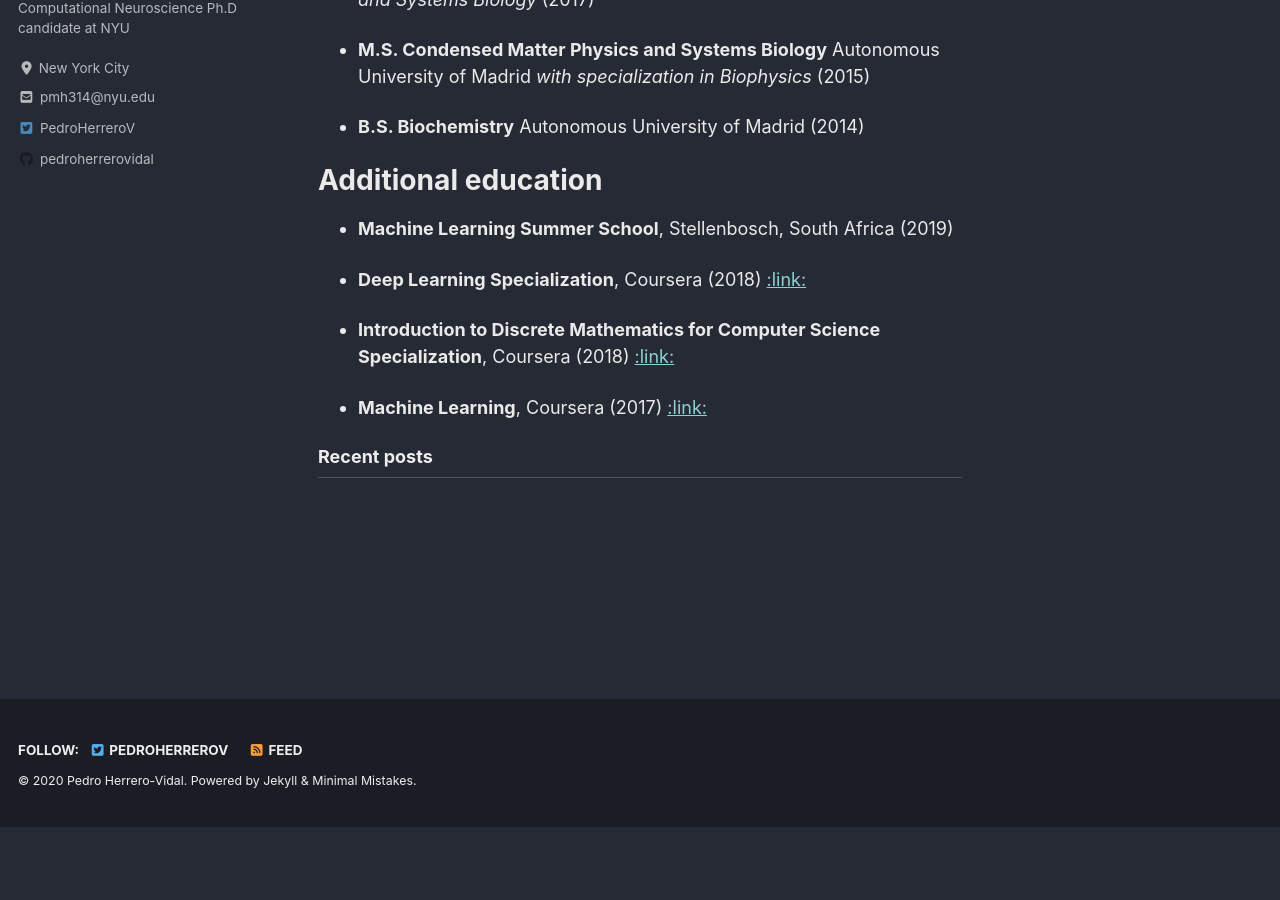
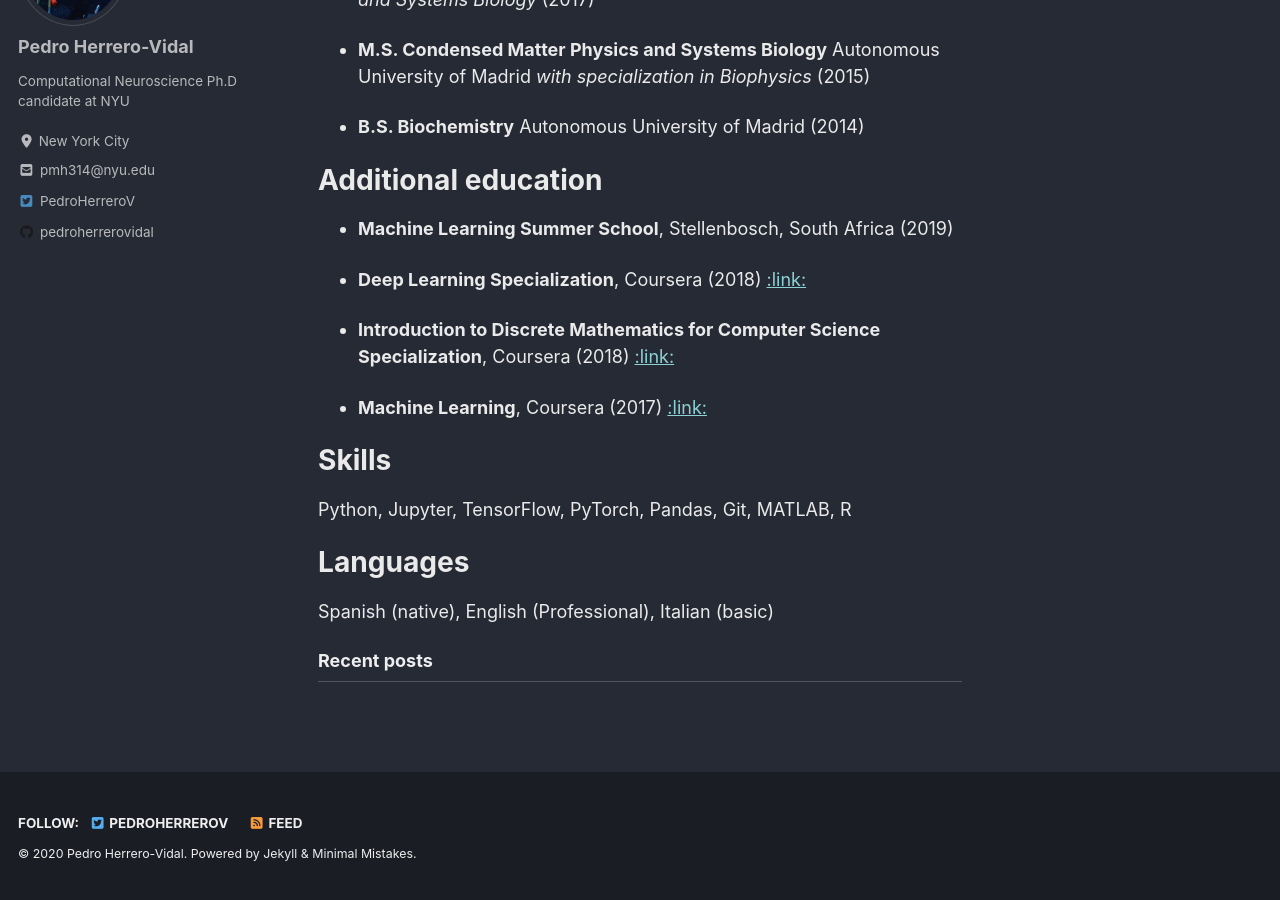
Before and after one commit to pedroherrerovidal/pedroherrerovidal.github.io, a Jekyll site: the page built from _pages/education.md, in a window 1280 px wide and 900 px high, scrolled down 256 px. Built offline with Jekyll 4.4.1, drawn with Linux system fonts in a browser that asks for light colours; cached includes are drawn as plain includes; nearby versions of some CDN libraries; before the commit the page ends 1083 px from its top, so only the background shows below that.

Commit message:
Update education.md

```diff
--- a/_pages/education.md
+++ b/_pages/education.md
@@ -22,3 +22,9 @@ author_profile: true
 - **Introduction to Discrete Mathematics for Computer Science Specialization**, Coursera (2018) [ :link: ](https://www.coursera.org/account/accomplishments/specialization/R5UWB4C7UVT7)
 
 - **Machine Learning**, Coursera (2017) [ :link: ](https://www.coursera.org/account/accomplishments/verify/ET6KA8R7NBAF)
+
+# Skills
+Python, Jupyter, TensorFlow, PyTorch, Pandas,  Git, MATLAB, R
+
+# Languages
+Spanish (native), English (Professional), Italian (basic)
```
